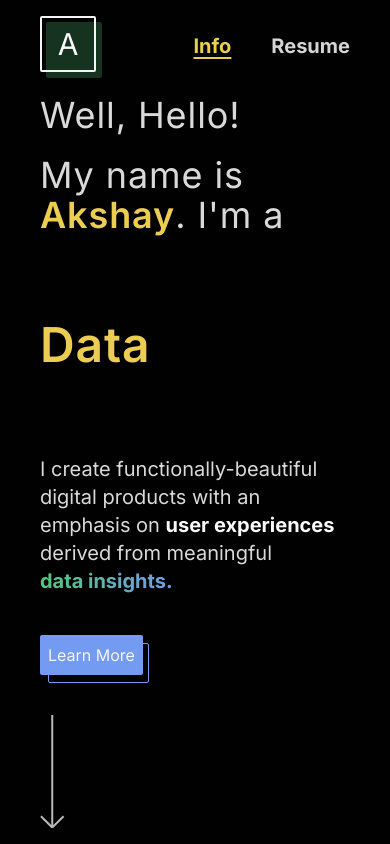
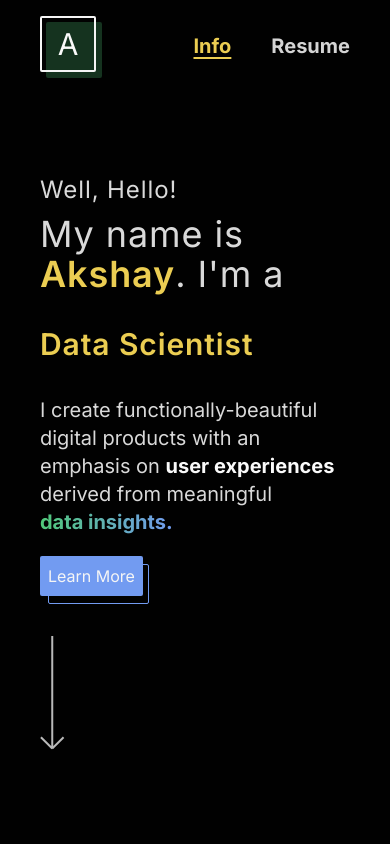
Before and after one commit to AkBo24/Personal-Website, a Next.js app in the folder website/: page / in a window 390 px wide. Shown: the top 844 px of the page. Built offline with nearby package versions, Linux system fonts and the light colour scheme.

Commit message:
Chagned responsive behaviors and margins

```diff
--- a/website/app/Sections/Landing/Landing.tsx
+++ b/website/app/Sections/Landing/Landing.tsx
@@ -25,16 +25,16 @@ const Landing = () => {
     return (
         <div className='h-screen flex flex-col justify-center '>
             <div className='text-4xl tracking-wide'>
-                <h2 className='text-secondaryText mb-5'>Well, Hello!</h2>
-                <h1 className='text-secondaryText mb-5'>
+                <h2 className='text-2xl text-secondaryText mb-2 md:mb-5'>Well, Hello!</h2>
+                <h1 className='text-secondaryText md:mb-5'>
                     My name is <span className='text-gold font-semibold'>Akshay</span>.
                     I'm a
                 </h1>
 
-                <h1 className='my-20 text-secondaryText text-5xl md:text-7xl xl:text-9xl'>
+                <h1 className='my-8 md:my-20 text-secondaryText text-3xl md:text-7xl xl:text-9xl'>
                     <span
                         className='text-gold font-semibold inline-flex flex-col
-                                        h-[calc(theme(fontSize.5xl)*theme(lineHeight.tight))]
+                                        h-[calc(theme(fontSize.3xl)*theme(lineHeight.tight))]
                                         md:h-[calc(theme(fontSize.7xl)*theme(lineHeight.tight))]
                                         xl:h-[calc(theme(fontSize.9xl)*theme(lineHeight.tight))]
                                         overflow-hidden'>
@@ -48,7 +48,7 @@ const Landing = () => {
                 </h1>
             </div>
 
-            <h2 className='text-secondaryText text-xl md:text-2xl mb-10'>
+            <h2 className='text-secondaryText text-xl mb-5 md:text-2xl md:mb-10'>
                 I create functionally-beautiful digital products with an emphasis on{' '}
                 <span className='font-bold text-neutral-50'>user experiences</span>{' '}
                 derived from meaningful{' '}
```
